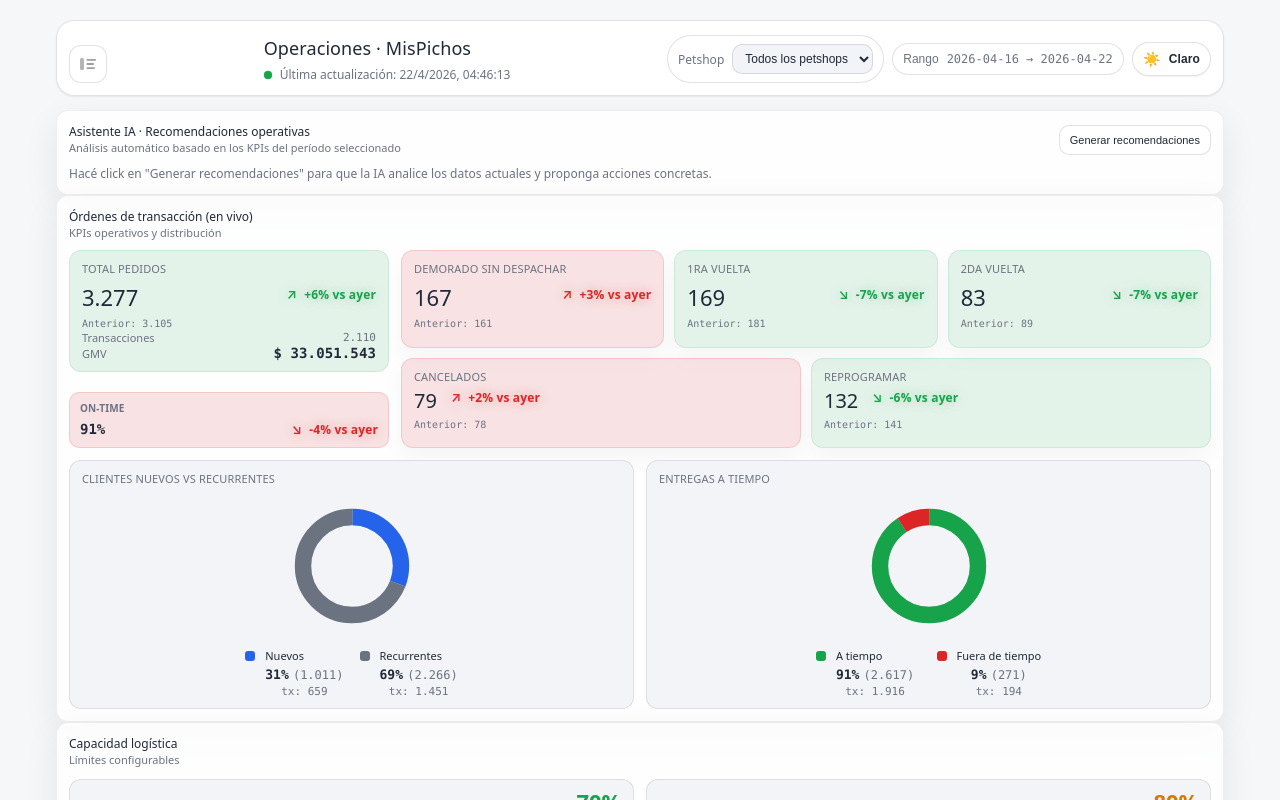
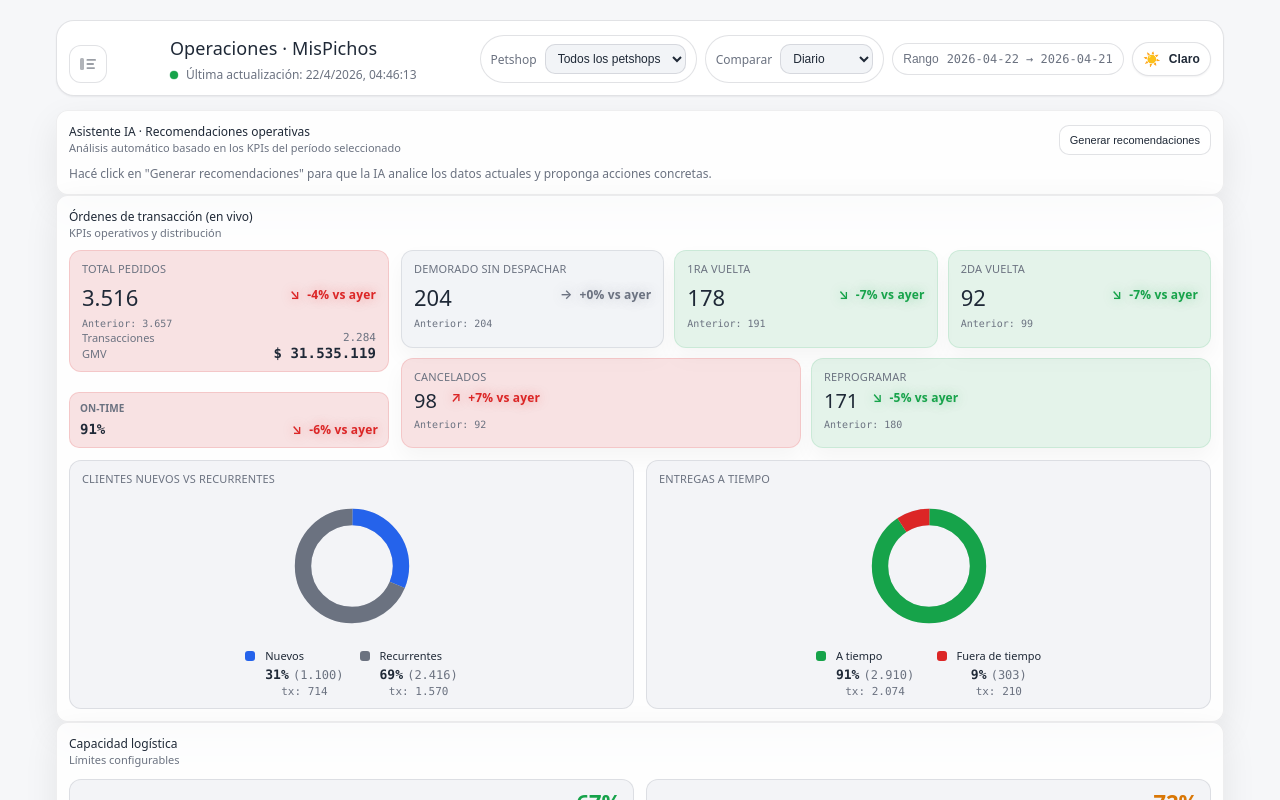
Before and after one commit to rama-MisPichos/mispichos-ops-dashboard, a Next.js app: page / in a window 1280 px wide. Shown: the top 800 px of the page. Built offline with nearby package versions, Linux system fonts and the light colour scheme.

Commit message:
feature/comp-time-periods

```diff
--- a/src/app/components/DashboardClient.tsx
+++ b/src/app/components/DashboardClient.tsx
@@ -85,6 +85,55 @@
 
 function startOfMonth(d: Date) {
   return new Date(d.getFullYear(), d.getMonth(), 1, 0, 0, 0, 0);
+}
+
+function startOfWeekLocal(d: Date) {
+  // Semana lunes-domingo
+  const dow = d.getDay(); // 0=Dom, 1=Lun..6=Sáb
+  const daysFromMon = (dow + 6) % 7;
+  return addDaysLocal(d, -daysFromMon);
+}
+
+type CompareMode = "daily" | "weekly" | "biweekly" | "monthly";
+
+function getPresetPeriod(mode: CompareMode, today: Date): {
+  from: string; to: string;
+  prevFrom: string; prevTo: string;
+  vsLabel: string;
+} | null {
+  if (mode === "daily") return null;
+  const tomorrow = addDaysLocal(today, 1);
+  const mon = startOfWeekLocal(today);
+
+  if (mode === "weekly") {
+    return {
+      from: ymd(mon),
+      to: ymd(tomorrow),
+      prevFrom: ymd(addDaysLocal(mon, -7)),
+      prevTo: ymd(mon),
+      vsLabel: "sem. ant.",
+    };
+  }
+  if (mode === "biweekly") {
+    const mon2 = addDaysLocal(mon, -7);
+    return {
+      from: ymd(mon2),
+      to: ymd(tomorrow),
+      prevFrom: ymd(addDaysLocal(mon2, -14)),
+      prevTo: ymd(mon2),
+      vsLabel: "quincena ant.",
+    };
+  }
+  // monthly
+  const firstThisMonth = startOfMonth(today);
+  const firstLastMonth = startOfMonth(addDaysLocal(firstThisMonth, -1));
+  return {
+    from: ymd(firstThisMonth),
+    to: ymd(tomorrow),
+    prevFrom: ymd(firstLastMonth),
+    prevTo: ymd(firstThisMonth),
+    vsLabel: "mes ant.",
+  };
 }
 
 function sameYmd(a: Date, b: Date) {
@@ -813,9 +862,9 @@
  * El dashboard usa “vs ayer” en varios lugares.
  * Mostramos el % redondeado y mantenemos los colores consistentes con ese redondeo.
  */
-function kpiDeltaText(deltaPct: number) {
+function kpiDeltaText(deltaPct: number, vsLabel = "ayer") {
   const sign = deltaPct >= 0 ? "+" : "";
-  return `${sign}${round0(deltaPct)}% vs ayer`;
+  return `${sign}${round0(deltaPct)}% vs ${vsLabel}`;
 }
 
 function deltaColor(deltaPct: number) {
@@ -837,7 +886,7 @@
  * Primitiva de UI para “vs ayer”: solo texto + flecha (sin “globito”),
  * porque la señal principal la da el color de fondo de la tarjeta completa.
  */
-function DeltaPill({ deltaPct, mode = "higher_better" }: { deltaPct: number; mode?: "higher_better" | "lower_better" }) {
+function DeltaPill({ deltaPct, mode = "higher_better", vsLabel = "ayer" }: { deltaPct: number; mode?: "higher_better" | "lower_better"; vsLabel?: string }) {
   const r = round0(deltaPct);
   const dir = r > 0 ? "up" : r < 0 ? "down" : "flat";
   const arrow = r > 0 ? "↗" : r < 0 ? "↘" : "→";
@@ -846,7 +895,7 @@
       <span className="deltaArrow" aria-hidden="true">
         {arrow}
       </span>
-      <span>{kpiDeltaText(deltaPct)}</span>
+      <span>{kpiDeltaText(deltaPct, vsLabel)}</span>
     </span>
   );
 }
@@ -982,8 +1031,8 @@
 
 export default function DashboardClient() {
   const today = useMemo(() => new Date(), []);
-  const [from, setFrom] = useState(() => ymd(new Date(today.getTime() - 6 * 24 * 60 * 60 * 1000)));
-  const [to, setTo] = useState(() => ymd(new Date(today.getTime() + 1 * 24 * 60 * 60 * 1000)));
+  const [from, setFrom] = useState(() => ymd(today));
+  const [to, setTo] = useState(() => ymd(today));
   const [petshopId, setPetshopId] = useState<string>("ALL");
   const [dateRangeOpen, setDateRangeOpen] = useState(false);
   const [calMonth, setCalMonth] = useState(() => startOfMonth(ymdToDateLocal(from)));
@@ -992,6 +1041,9 @@
 
   const [data, setData] = useState<OpsDashboardResponse | null>(null);
   const [loading, setLoading] = useState(false);
+  const [compareMode, setCompareMode] = useState<CompareMode>("daily");
+  const [prevData, setPrevData] = useState<OpsDashboardResponse | null>(null);
+  const [prevLoading, setPrevLoading] = useState(false);
 
   const PAGE_SIZE = 5;
   const [incidenciasTab, setIncidenciasTab] = useState<"reprogramar" | "sinDespachar" | "cancelados" | "cerradosManual" | "vuelta1" | "vuelta2">("reprogramar");
@@ -1026,6 +1078,43 @@
   }, [from, to]);
 
   const now = data?.now ? new Date(data.now) : null;
+
+  const presetPeriod = useMemo(() => getPresetPeriod(compareMode, today), [compareMode, today]);
+
+  // Para modo diario: el período previo es la misma ventana desplazada hacia atrás.
+  const activePrevPeriod = useMemo(() => {
+    if (presetPeriod) return presetPeriod; // weekly/biweekly/monthly ya lo calcula
+    const fromDate = ymdToDateLocal(from);
+    const toDate = ymdToDateLocal(to);
+    const daysDiff = Math.round((toDate.getTime() - fromDate.getTime()) / (1000 * 60 * 60 * 24));
+    if (daysDiff <= 0) return null;
+    const prevFrom = ymd(addDaysLocal(fromDate, -daysDiff));
+    const prevTo = from; // exclusivo
+    const vsLabel = daysDiff === 1 ? "día ant." : "período ant.";
+    return { prevFrom, prevTo, vsLabel };
+  }, [presetPeriod, from, to]);
+
+  useEffect(() => {
+    if (!activePrevPeriod) { setPrevData(null); return; }
+    const { prevFrom, prevTo } = activePrevPeriod;
+    let cancelled = false;
+    async function loadPrev() {
+      setPrevLoading(true);
+      try {
+        const fromIso = new Date(`${prevFrom}T00:00:00`).toISOString();
+        const toIso = new Date(`${prevTo}T00:00:00`).toISOString();
+        const d: OpsDashboardResponse = await fetch(
+          `/api/ops/dashboard?from=${encodeURIComponent(fromIso)}&to=${encodeURIComponent(toIso)}`,
+        ).then((r) => r.json());
+        if (cancelled) return;
+        setPrevData(d);
+      } finally {
+        if (!cancelled) setPrevLoading(false);
+      }
+    }
+    void loadPrev();
+    return () => { cancelled = true; };
+  }, [activePrevPeriod?.prevFrom, activePrevPeriod?.prevTo]);
 
   const petshops = data?.petshops?.filter((p0) => p0.active) ?? [];
   const activePetshop = petshopId === "ALL" ? null : petshops.find((p0) => p0.id === petshopId) ?? null;
@@ -1097,6 +1186,35 @@
     return m ?? null;
   }, [data, metricsAll, petshopId]);
 
+  const prevMetricsAll = useMemo(() => {
+    const list = prevData?.metricsByPetshop ?? [];
+    if (!list.length) return null;
+    const sum = (f: (m: PetshopMetrics) => number) => list.reduce((acc, m) => acc + (f(m) ?? 0), 0);
+    const total = sum((m) => m.total);
+    const delivered = sum((m) => m.delivered);
+    const transacciones = sum((m) => m.transacciones);
+    const gmv = sum((m) => m.gmv);
+    const demSinDespachar = sum((m) => m.demSinDespachar);
+    const vuelta1 = sum((m) => m.vuelta1);
+    const vuelta2 = sum((m) => m.vuelta2);
+    const reprog = sum((m) => m.reprog);
+    const cancel = sum((m) => m.cancel);
+    const split = sum((m) => m.split);
+    const onTimeN = sum((m) => m.onTimeN);
+    const outTimeN = sum((m) => m.outTimeN);
+    const eligible = Math.max(0, total - cancel);
+    return { total, delivered, transacciones, gmv, demSinDespachar, vuelta1, vuelta2, reprog, cancel, split, onTimeN, outTimeN, onTimePct: pct(onTimeN, eligible) };
+  }, [prevData?.metricsByPetshop]);
+
+  const prevMetricsSelected = useMemo(() => {
+    if (!prevData) return null;
+    if (petshopId === "ALL") return prevMetricsAll;
+    const m = prevData.metricsByPetshop.find((x) => x.petshopId === petshopId);
+    if (!m) return null;
+    const eligible = Math.max(0, m.total - m.cancel);
+    return { ...m, onTimePct: pct(m.onTimeN, eligible) };
+  }, [prevData, prevMetricsAll, petshopId]);
+
   /**
    * SL (prom.) en la tarjeta superior:
    * - En vista ALL: mostramos el promedio simple del SL% de todos los petshops
@@ -1524,6 +1642,16 @@
     return { split: metricsSelected.split ?? 0, pct0: round0(metricsSelected.splitPct ?? 0), total: metricsSelected.transacciones ?? 0 };
   }, [globalSplitBadge.pct, globalSplitBadge.split, metricsAll?.transacciones, metricsSelected, petshopId]);
 
+  const vsLabel = activePrevPeriod?.vsLabel ?? "ayer";
+
+  function deltaFor(current: number, prevVal: number | null | undefined, fallbackKey: string): number {
+    if (prevVal != null && Number.isFinite(prevVal)) {
+      if (prevVal === 0) return 0;
+      return ((current - prevVal) / Math.abs(prevVal)) * 100;
+    }
+    return stableDeltaPctFor(fallbackKey);
+  }
+
   const viewPillText = petshopId === "ALL" ? "Vista global" : activePetshop?.name ?? "Petshop";
 
   const [totalDeltaPct, setTotalDeltaPct] = useState<number | null>(null);
@@ -1594,19 +1722,19 @@
   }, [favoriteIds]);
 
   useEffect(() => {
-    // Stable mock delta: changes only when context changes, not on re-renders (e.g. theme toggle)
-    if (!metricsSelected) {
-      setTotalDeltaPct(null);
+    if (!metricsSelected) { setTotalDeltaPct(null); return; }
+    if (prevMetricsSelected != null) {
+      const prev = prevMetricsSelected.total;
+      setTotalDeltaPct(prev === 0 ? 0 : ((metricsSelected.total - prev) / Math.abs(prev)) * 100);
       return;
     }
-    // Keep it deterministic-ish and stable for a given context
+    // Fallback: stable mock delta
     const key = `${petshopId}|${from}|${to}`;
     let hash = 0;
     for (let i = 0; i < key.length; i++) hash = (hash * 31 + key.charCodeAt(i)) | 0;
-    const r01 = (Math.abs(hash) % 1000) / 1000; // 0..0.999
-    const delta = (r01 - 0.4) * 20;
-    setTotalDeltaPct(delta);
-  }, [metricsSelected, petshopId, from, to]);
+    const r01 = (Math.abs(hash) % 1000) / 1000;
+    setTotalDeltaPct((r01 - 0.4) * 20);
+  }, [metricsSelected, prevMetricsSelected, petshopId, from, to]);
 
   useEffect(() => {
     setCapDayOffset(0);
@@ -1784,7 +1912,7 @@
                   }}
                 />
               </div>
-              <LineMini points={(capacity.flex.daily?.length ? capacity.flex.daily : []).map((x, i) => ({ x: i, y: x.used }))} limit={round0(capacity.flex.limit)} color="var(--capFlex)" />
+              <LineHourly hourly={fillHours24(capacity.flex.hourly ?? [])} limit={round0(capacity.flex.limit)} color="var(--capFlex)" nowHour={now ? now.getHours() : undefined} />
               <div className="utilMeta">
                 <span className="utilChip utilChipLimit">
                   <span className="utilChipSwatch utilChipSwatchLimit" aria-hidden="true" />
@@ -1832,7 +1960,7 @@
                   }}
                 />
               </div>
-              <LineMini points={(capacity.franja.daily?.length ? capacity.franja.daily : []).map((x, i) => ({ x: i, y: x.used }))} limit={round0(capacity.franja.limit)} color="var(--cap1418)" />
+              <LineHourly hourly={fillHours24(capacity.franja.hourly ?? [])} limit={round0(capacity.franja.limit)} color="var(--cap1418)" nowHour={now ? now.getHours() : undefined} />
               <div className="utilMeta">
                 <span className="utilChip utilChipLimit">
                   <span className="utilChipSwatch utilChipSwatchLimit" aria-hidden="true" />
@@ -2072,6 +2200,7 @@
                 const toExclusive = ymd(addDaysLocal(ymdToDateLocal(toInc), 1));
                 setFrom(fromY);
                 setTo(toExclusive);
+                setCompareMode("daily"); // rango manual → volver a comparación diaria
                 setDraftFromYmd(null);
                 setDraftToYmdInclusive(null);
                 setDateRangeOpen(false);
@@ -2189,6 +2318,26 @@
               ))}
             </select>
           </label>
+          <label className="chip">
+            <span>Comparar</span>
+            <select
+              className="selectInput"
+              value={compareMode}
+              onChange={(e) => {
+                const mode = e.target.value as CompareMode;
+                setCompareMode(mode);
+                if (mode !== "daily") {
+                  const preset = getPresetPeriod(mode, today);
+                  if (preset) { setFrom(preset.from); setTo(preset.to); }
+                }
+              }}
+            >
+              <option value="daily">Diario</option>
+              <option value="weekly">Semanal</option>
+              <option value="biweekly">Quincenal</option>
+              <option value="monthly">Mensual</option>
+            </select>
+          </label>
           <button
             type="button"
             className="chip chipBtn"
@@ -2357,7 +2506,7 @@
               <div className="kpiValueRow">
                 <div className="kpiValue">{metricsSelected ? metricsSelected.total.toLocaleString("es-AR") : "—"}</div>
                 <div className="kpiDeltaRight">
-                  {metricsSelected && totalDeltaPct != null ? <DeltaPill deltaPct={totalDeltaPct} mode="higher_better" /> : <span className="sub">—</span>}
+                  {metricsSelected && totalDeltaPct != null ? <DeltaPill deltaPct={totalDeltaPct} mode="higher_better" vsLabel={vsLabel} /> : <span className="sub">—</span>}
                 </div>
               </div>
               <div className="kpiSub">
@@ -2388,9 +2537,7 @@
               // Mismo % que el doughnut "Entregas a tiempo": A tiempo / (A tiempo + Fuera de tiempo)
               const onTimePct =
                 metricsSelected != null ? pct(metricsSelected.onTimeN ?? 0, (metricsSelected.onTimeN ?? 0) + (metricsSelected.outTimeN ?? 0)) : null;
-              const dOnTime = stableDeltaPctFor(`${petshopId}|${from}|${to}|onTimePct`);
-              const slPct = petshopId === "ALL" ? slPctAvgAll : metricsSelected?.slPct ?? null;
-              const dSl = stableDeltaPctFor(`${petshopId}|${from}|${to}|${petshopId === "ALL" ? "slPctAvg" : "slPct"}`);
+              const dOnTime = deltaFor(onTimePct ?? 0, prevMetricsSelected?.onTimePct, `${petshopId}|${from}|${to}|onTimePct`);
 
               return (
                 <div className="kpiMiniGrid kpiMiniBelow" aria-label="On-time" style={{ gridTemplateColumns: "1fr" }}>
@@ -2399,7 +2546,7 @@
                     <div className="kpiMiniRow">
                       <div className="kpiMiniValue mono">{onTimePct != null ? formatPct0(onTimePct) : "—"}</div>
                       <div className="kpiMiniDelta">
-                        {onTimePct != null ? <DeltaPill deltaPct={dOnTime} mode="higher_better" /> : <span className="sub">—</span>}
+                        {onTimePct != null ? <DeltaPill deltaPct={dOnTime} mode="higher_better" vsLabel={vsLabel} /> : <span className="sub">—</span>}
                       </div>
                     </div>
                   </div>
@@ -2409,206 +2556,37 @@
           </div>
 
           <div className="kpiSmallGrid">
-            <div
-              className={`kpiSmall ${
-                metricsSelected
-                  ? deltaBgClass(
-                      deltaBgTone(
-                        stableDeltaPctFor(`${petshopId}|${from}|${to}|demSinDespachar`),
-                        KPI_DELTA_BG.demSinDespachar.mode,
-                        KPI_DELTA_BG.demSinDespachar.neutralAbsPct
-                      )
-                    )
-                  : "kpiBgNeutral"
-              }`}
-            >
-              <div className="kpiLabel">Demorado sin despachar</div>
-              {metricsSelected ? (
-                (() => {
-                  const d = stableDeltaPctFor(`${petshopId}|${from}|${to}|demSinDespachar`);
-                  const prev = previousFromDelta(metricsSelected.demSinDespachar ?? 0, d);
-                  return (
+            {(
+              [
+                { key: "demSinDespachar", label: "Demorado sin despachar", cls: "kpiSmall", cfg: KPI_DELTA_BG.demSinDespachar, cur: metricsSelected?.demSinDespachar, prv: prevMetricsSelected?.demSinDespachar },
+                { key: "vuelta1",         label: "1ra vuelta",             cls: "kpiSmall", cfg: KPI_DELTA_BG.vuelta1,         cur: metricsSelected?.vuelta1,         prv: prevMetricsSelected?.vuelta1 },
+                { key: "vuelta2",         label: "2da vuelta",             cls: "kpiSmall", cfg: KPI_DELTA_BG.vuelta2,         cur: metricsSelected?.vuelta2,         prv: prevMetricsSelected?.vuelta2 },
+                { key: "cancel",          label: "Cancelados",             cls: "kpiSmall kpiSmallWide", cfg: KPI_DELTA_BG.cancel,         cur: metricsSelected?.cancel,          prv: prevMetricsSelected?.cancel },
+                { key: "reprog",          label: "Reprogramar",            cls: "kpiSmall kpiSmallWide", cfg: KPI_DELTA_BG.reprog,          cur: metricsSelected?.reprog,          prv: prevMetricsSelected?.reprog },
+              ] as Array<{ key: string; label: string; cls: string; cfg: { mode: "higher_better" | "lower_better"; neutralAbsPct: number }; cur: number | undefined; prv: number | undefined }>
+            ).map(({ key, label, cls, cfg, cur, prv }) => {
+              const d = deltaFor(cur ?? 0, prv, `${petshopId}|${from}|${to}|${key}`);
+              const prevVal = prv != null ? prv : previousFromDelta(cur ?? 0, d);
+              return (
+                <div key={key} className={`${cls} ${metricsSelected ? deltaBgClass(deltaBgTone(d, cfg.mode, cfg.neutralAbsPct)) : "kpiBgNeutral"}`}>
+                  <div className="kpiLabel">{label}</div>
+                  {metricsSelected ? (
                     <>
                       <div className="kpiValueRow">
-                        <div className="kpiValue">{metricsSelected.demSinDespachar}</div>
-                        <div className="kpiDeltaRight">{prev != null ? <DeltaPill deltaPct={d} mode="lower_better" /> : <span className="sub">—</span>}</div>
+                        <div className="kpiValue">{cur}</div>
+                        <div className="kpiDeltaRight"><DeltaPill deltaPct={d} mode={cfg.mode} vsLabel={vsLabel} /></div>
                       </div>
-                      <div className="kpiSub">{prev != null ? <span className="mono">Anterior: {round0(prev).toLocaleString("es-AR")}</span> : "—"}</div>
+                      <div className="kpiSub">{prevVal != null ? <span className="mono">Anterior: {round0(prevVal).toLocaleString("es-AR")}</span> : "—"}</div>
                     </>
-                  );
-                })()
-              ) : (
-                <>
-                  <div className="kpiValueRow">
-                    <div className="kpiValue">—</div>
-                    <div className="kpiDeltaRight">
-                      <span className="sub">—</span>
-                    </div>
-                  </div>
-                  <div className="kpiSub">—</div>
-                </>
-              )}
-            </div>
-            <div
-              className={`kpiSmall ${
-                metricsSelected
-                  ? deltaBgClass(
-                      deltaBgTone(
-                        stableDeltaPctFor(`${petshopId}|${from}|${to}|vuelta1`),
-                        KPI_DELTA_BG.vuelta1.mode,
-                        KPI_DELTA_BG.vuelta1.neutralAbsPct
-                      )
-                    )
-                  : "kpiBgNeutral"
-              }`}
-            >
-              <div className="kpiLabel">1ra vuelta</div>
-              {metricsSelected ? (
-                (() => {
-                  const d = stableDeltaPctFor(`${petshopId}|${from}|${to}|vuelta1`);
-                  const prev = previousFromDelta(metricsSelected.vuelta1 ?? 0, d);
-                  return (
+                  ) : (
                     <>
-                      <div className="kpiValueRow">
-                        <div className="kpiValue">{metricsSelected.vuelta1}</div>
-                        <div className="kpiDeltaRight">{prev != null ? <DeltaPill deltaPct={d} mode="lower_better" /> : <span className="sub">—</span>}</div>
-                      </div>
-                      <div className="kpiSub">{prev != null ? <span className="mono">Anterior: {round0(prev).toLocaleString("es-AR")}</span> : "—"}</div>
+                      <div className="kpiValueRow"><div className="kpiValue">—</div><div className="kpiDeltaRight"><span className="sub">—</span></div></div>
+                      <div className="kpiSub">—</div>
                     </>
-                  );
-                })()
-              ) : (
-                <>
-                  <div className="kpiValueRow">
-                    <div className="kpiValue">—</div>
-                    <div className="kpiDeltaRight">
-                      <span className="sub">—</span>
-                    </div>
-                  </div>
-                  <div className="kpiSub">—</div>
-                </>
-              )}
-            </div>
-            <div
-              className={`kpiSmall ${
-                metricsSelected
-                  ? deltaBgClass(
-                      deltaBgTone(
-                        stableDeltaPctFor(`${petshopId}|${from}|${to}|vuelta2`),
-                        KPI_DELTA_BG.vuelta2.mode,
-                        KPI_DELTA_BG.vuelta2.neutralAbsPct
-                      )
-                    )
-                  : "kpiBgNeutral"
-              }`}
-            >
-              <div className="kpiLabel">2da vuelta</div>
-              {metricsSelected ? (
-                (() => {
-                  const d = stableDeltaPctFor(`${petshopId}|${from}|${to}|vuelta2`);
-                  const prev = previousFromDelta(metricsSelected.vuelta2 ?? 0, d);
-                  return (
-                    <>
-                      <div className="kpiValueRow">
-                        <div className="kpiValue">{metricsSelected.vuelta2}</div>
-                        <div className="kpiDeltaRight">{prev != null ? <DeltaPill deltaPct={d} mode="lower_better" /> : <span className="sub">—</span>}</div>
-                      </div>
-                      <div className="kpiSub">{prev != null ? <span className="mono">Anterior: {round0(prev).toLocaleString("es-AR")}</span> : "—"}</div>
-                    </>
-                  );
-                })()
-              ) : (
-                <>
-                  <div className="kpiValueRow">
-                    <div className="kpiValue">—</div>
-                    <div className="kpiDeltaRight">
-                      <span className="sub">—</span>
-                    </div>
-                  </div>
-                  <div className="kpiSub">—</div>
-                </>
-              )}
-            </div>
-            <div
-              className={`kpiSmall kpiSmallWide ${
-                metricsSelected
-                  ? deltaBgClass(
-                      deltaBgTone(
-                        stableDeltaPctFor(`${petshopId}|${from}|${to}|cancel`),
-                        KPI_DELTA_BG.cancel.mode,
-                        KPI_DELTA_BG.cancel.neutralAbsPct
-                      )
-                    )
-                  : "kpiBgNeutral"
-              }`}
-            >
-              <div className="kpiLabel">Cancelados</div>
-              {metricsSelected ? (
-                (() => {
-                  const d = stableDeltaPctFor(`${petshopId}|${from}|${to}|cancel`);
-                  const prev = previousFromDelta(metricsSelected.cancel ?? 0, d);
-                  return (
-                    <>
-                      <div className="kpiValueRow">
-                        <div className="kpiValue">{metricsSelected.cancel}</div>
-                        <div className="kpiDeltaRight">{prev != null ? <DeltaPill deltaPct={d} mode="lower_better" /> : <span className="sub">—</span>}</div>
-                      </div>
-                      <div className="kpiSub">{prev != null ? <span className="mono">Anterior: {round0(prev).toLocaleString("es-AR")}</span> : "—"}</div>
-                    </>
-                  );
-                })()
-              ) : (
-                <>
-                  <div className="kpiValueRow">
-                    <div className="kpiValue">—</div>
-                    <div className="kpiDeltaRight">
-                      <span className="sub">—</span>
-                    </div>
-                  </div>
-                  <div className="kpiSub">—</div>
-                </>
-              )}
-            </div>
-            <div
-              className={`kpiSmall kpiSmallWide ${
-                metricsSelected
-                  ? deltaBgClass(
-                      deltaBgTone(
-                        stableDeltaPctFor(`${petshopId}|${from}|${to}|reprog`),
-                        KPI_DELTA_BG.reprog.mode,
-                        KPI_DELTA_BG.reprog.neutralAbsPct
-                      )
-                    )
-                  : "kpiBgNeutral"
-              }`}
-            >
-              <div className="kpiLabel">Reprogramar</div>
-              {metricsSelected ? (
-                (() => {
-                  const d = stableDeltaPctFor(`${petshopId}|${from}|${to}|reprog`);
-                  const prev = previousFromDelta(metricsSelected.reprog ?? 0, d);
-                  return (
-                    <>
-                      <div className="kpiValueRow">
-                        <div className="kpiValue">{metricsSelected.reprog}</div>
-                        <div className="kpiDeltaRight">{prev != null ? <DeltaPill deltaPct={d} mode="lower_better" /> : <span className="sub">—</span>}</div>
-                      </div>
-                      <div className="kpiSub">{prev != null ? <span className="mono">Anterior: {round0(prev).toLocaleString("es-AR")}</span> : "—"}</div>
-                    </>
-                  );
-                })()
-              ) : (
-                <>
-                  <div className="kpiValueRow">
-                    <div className="kpiValue">—</div>
-                    <div className="kpiDeltaRight">
-                      <span className="sub">—</span>
-                    </div>
-                  </div>
-                  <div className="kpiSub">—</div>
-                </>
-              )}
-            </div>
+                  )}
+                </div>
+              );
+            })}
           </div>
         </div>
 
```
Also changed, not shown: 2 other files (tests, documents, lock files or other folders).
